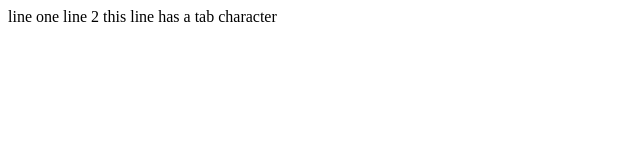
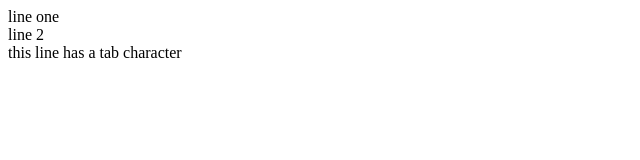
Before and after one commit to NoahFord/noahford.github.io, a plain HTML site: page index.html in a window 1280 px wide. Shown: the whole page, without its empty margins (0-640 px from the left). Drawn offline with Linux system fonts and the light colour scheme.

Commit message:
Update index.html

```diff
--- a/index.html
+++ b/index.html
@@ -5,8 +5,8 @@
     <title>webpage test</title>
   </head>
   <body>
-    line one
-    line 2
-    this line has a tab character
+    line one<br>
+    line 2<br>
+    this line has a tab character<br>
   </body>
 </html>
```
